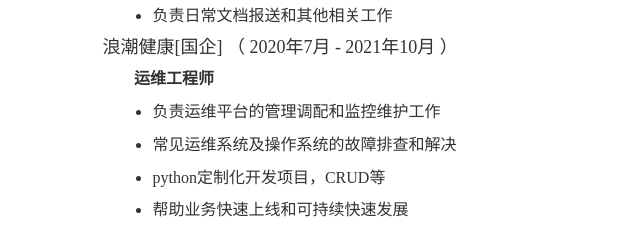
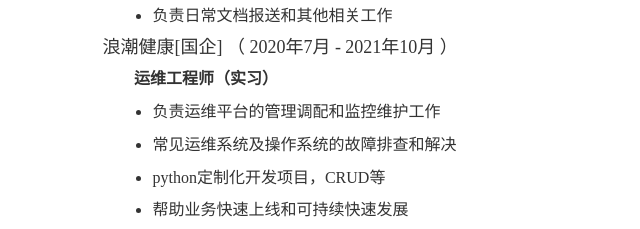
Before and after one commit to gaoljhy/zh, a plain HTML site: page index.html in a window 1280 px wide. Shown: the part 1168-1397 px from the top of the page, 0-640 px from the left. Drawn offline with nearby package versions, Linux system fonts and the light colour scheme.

Commit message:
Update job title to include 'Intern' for clarity

```diff
--- a/index.html
+++ b/index.html
@@ -75,7 +75,7 @@
             <li>负责日常文档报送和其他相关工作</li>
         </ul>
         <h4>浪潮健康[国企] （ 2020年7月 - 2021年10月 ）</h4>
-        <b>运维工程师</b>
+        <b>运维工程师（实习）</b>
         <ul>
             <li>负责运维平台的管理调配和监控维护工作</li>
             <li>常见运维系统及操作系统的故障排查和解决</li>
```
